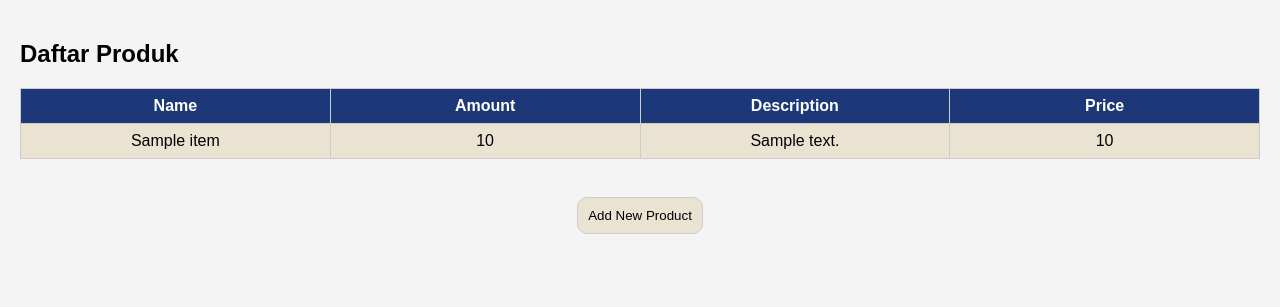
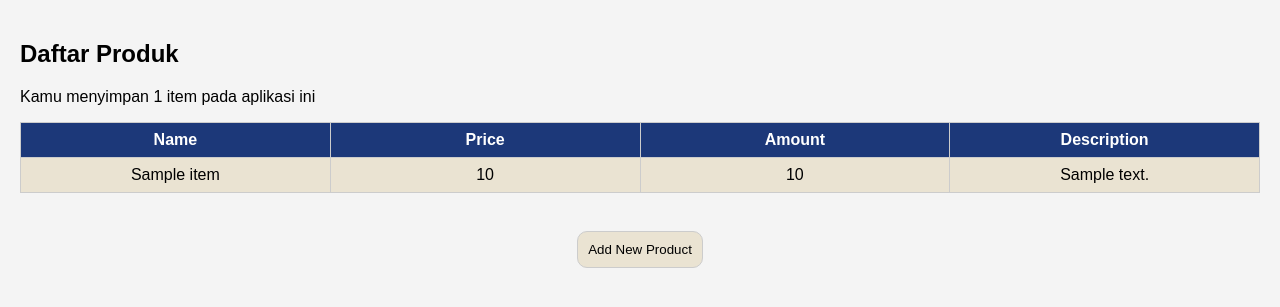
Before and after one commit to DevinFaiz/dvntory, a Django app: page / in a window 1280 px wide. Shown: the part 146-453 px from the top of the page. Run offline with Django 4.2, Linux system fonts and the light colour scheme; tables that the repository leaves empty hold one stand-in row (values such as "Sample post").

Commit message:
Menyelesaikan tugas 3

```diff
--- a/main/templates/main.html
+++ b/main/templates/main.html
@@ -70,20 +70,23 @@
 
     <div class="container">
         <h2>Daftar Produk</h2>
+        <div>
+            <p>Kamu menyimpan {{ items|length }} item pada aplikasi ini</p>
+        </div>
         <table>
             <tr>
                 <th>Name</th>
+                <th>Price</th>
                 <th>Amount</th>
                 <th>Description</th>
-                <th>Price</th>
             </tr>
 
             {% for item in items %}
             <tr>
                 <td>{{ item.name }}</td>
+                <td>{{ item.price }}</td>
                 <td>{{ item.amount }}</td>
                 <td>{{ item.description }}</td>
-                <td>{{ item.price }}</td>
             </tr>
             {% endfor %}
         </table>
```
Also changed, not shown: README.md, image/postman-html.png (added), image/postman-json.png (added), image/postman-jsonid.png (added), image/postman-xml.png (added), image/postman-xmlid.png (added).
